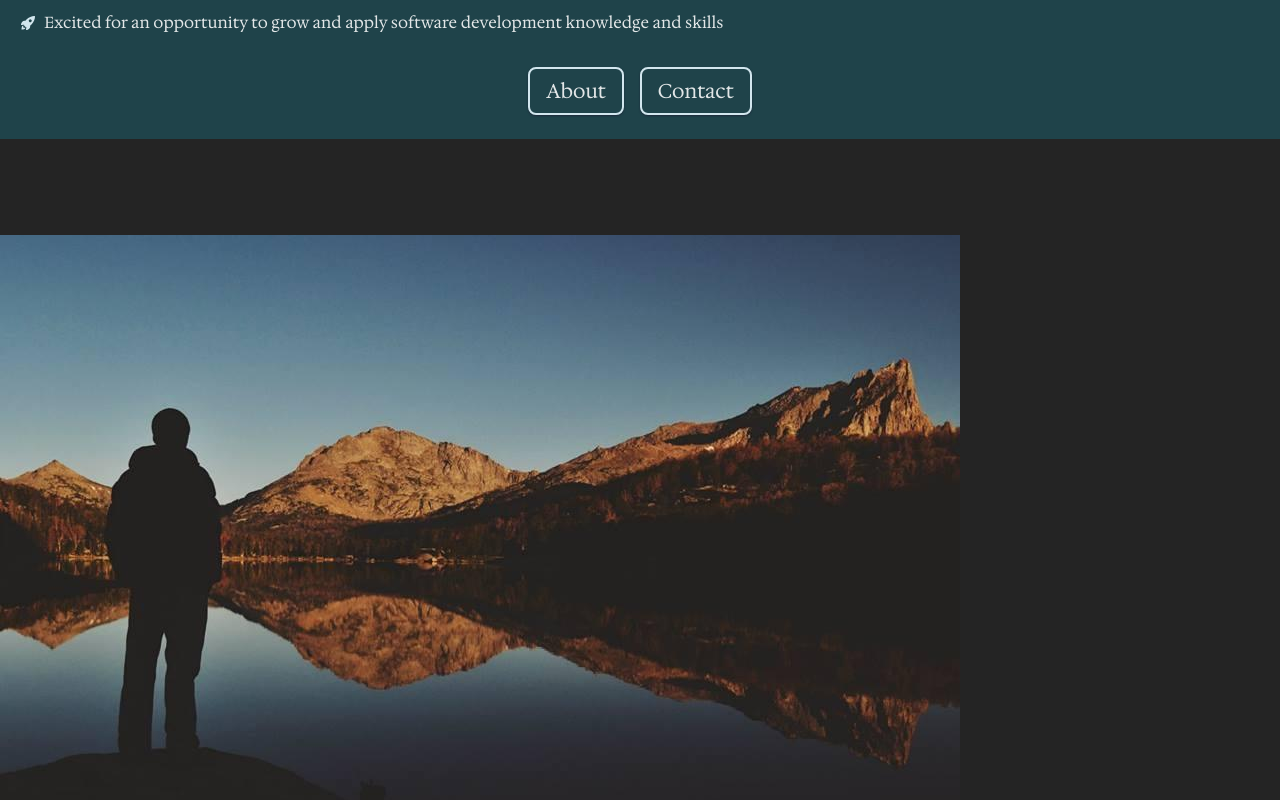
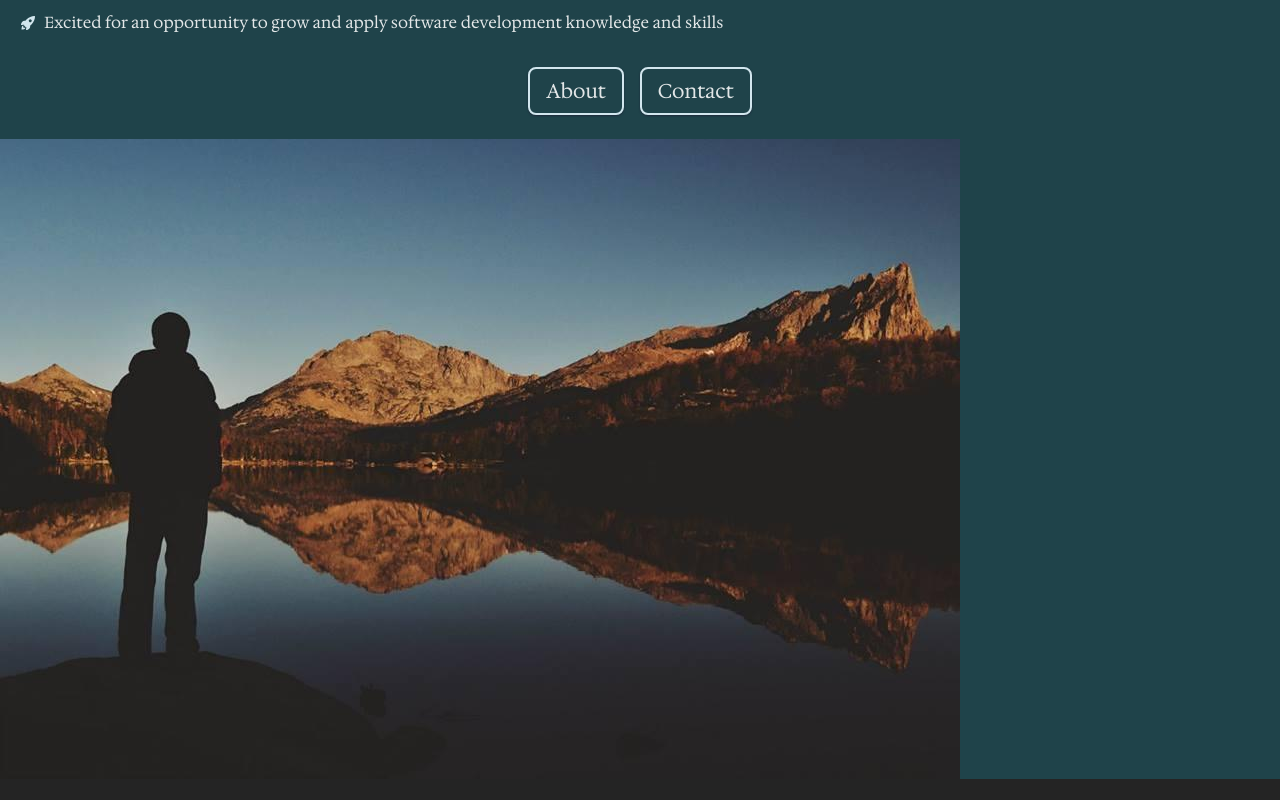
Before and after one commit to connorwarme/connorwarme.github.io, a React (Vite) app: page / in a window 1280 px wide. Shown: the part 4940-5740 px from the top of the page. Built offline with nearby package versions, Linux system fonts and the light colour scheme.

Commit message:
Return wind river img to original location

```diff
--- a/src/components/AboutMini.jsx
+++ b/src/components/AboutMini.jsx
@@ -7,7 +7,7 @@ const AboutMini = () => {
 
     return (
       <>
-        <div className="bg-midnight-green mt-10 font-body">
+        <div className="bg-midnight-green mt-10 mb-24 font-body">
           <h3 className='text-3xl font-grenze m-2 p-2 pt-6 pb-0 text-center'>A software developer who&apos;s a craftsman at heart: </h3>
           <h3 className='text-xl m-2 p-2 pt-2 text-center'>detail-driven, analytical, hardworking and meticulous in his pursuit of elegant interfaces and excellent solutions.</h3>
 
@@ -31,8 +31,8 @@ const AboutMini = () => {
               Contact
             </Link>
           </div>
+          <img src={winds} alt="Connor lakeside in the Wind River Range" className="min-h-24 w-dvh object-cover" />
         </div>
-        <img src={winds} alt="Connor lakeside in the Wind River Range" className="min-h-24 w-dvh object-cover mt-24" />
       </>
 
    );
--- a/src/index.css
+++ b/src/index.css
@@ -15,4 +15,6 @@
   text-rendering: optimizeLegibility;
   -webkit-font-smoothing: antialiased;
   -moz-osx-font-smoothing: grayscale;
+
+  scroll-behavior: smooth;
 }
```
